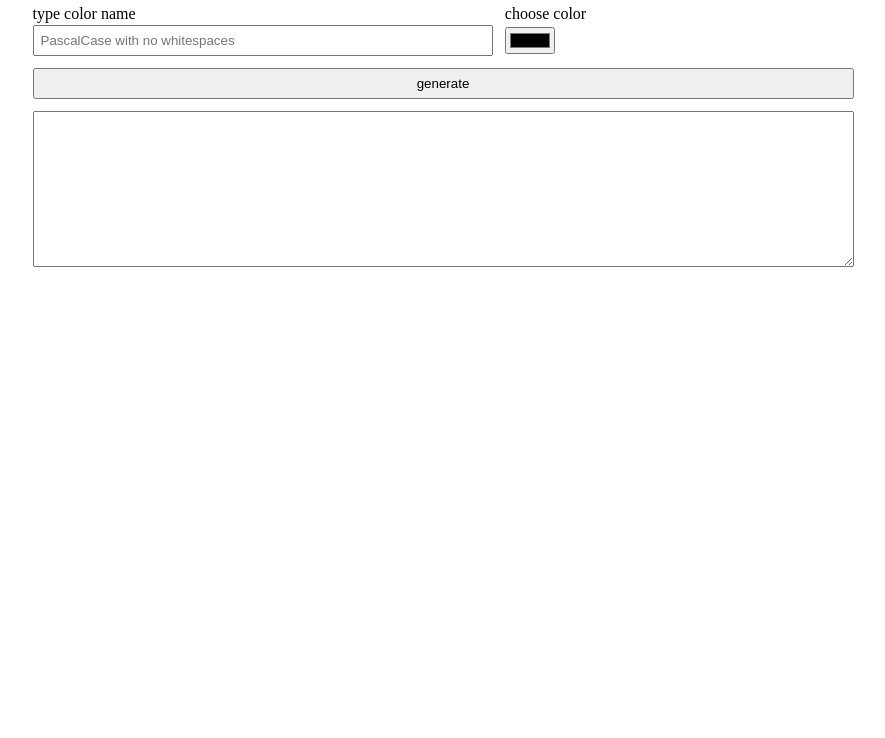
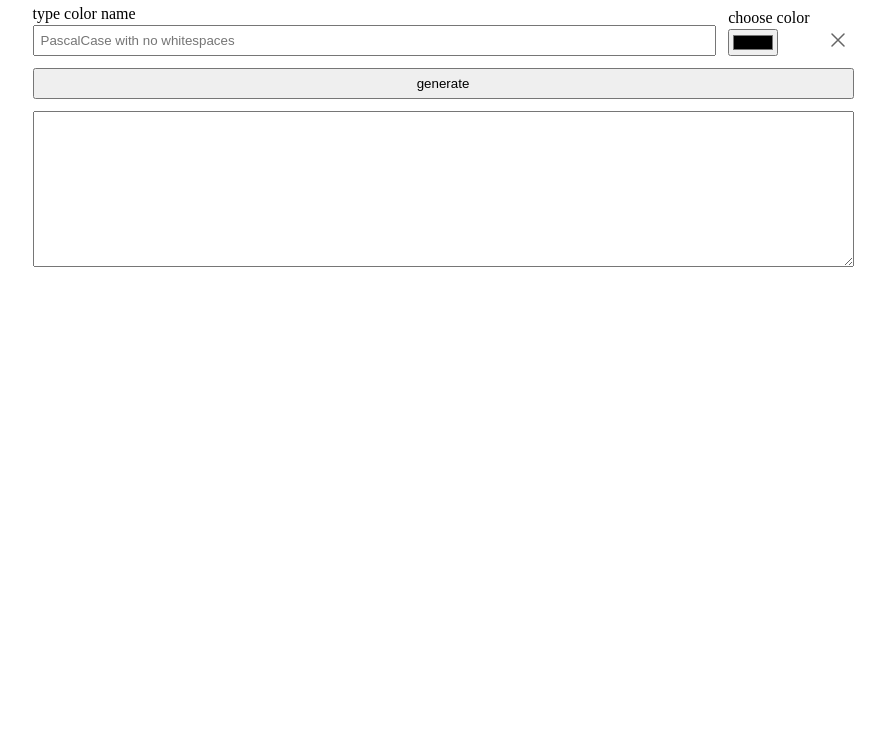
Before and after one commit to slavkapiyavka/xaml-color-generator, a plain HTML site: page index.html in a window 1280 px wide. Shown: the part 62-800 px from the top of the page, without its empty margins (197-1082 px from the left). Drawn offline with Linux system fonts and the light colour scheme.

Commit message:
add and style 'remove color' button

```diff
--- a/index.html
+++ b/index.html
@@ -27,6 +27,12 @@
                         <span>choose color</span>
                         <input class="color-code-input" type="color" name="color-code" />
                     </label>
+                    <button class="remove-color-button" aria-label="remove color">
+                        <svg xmlns="http://www.w3.org/2000/svg" fill="none" viewBox="0 0 24 24" stroke-width="1.5"
+                            stroke="currentColor">
+                            <path stroke-linecap="round" stroke-linejoin="round" d="M6 18L18 6M6 6l12 12" />
+                        </svg>
+                    </button>
                 </li>
             </ul>
             <button type="submit" class="generate-button">generate</button>
@@ -44,6 +50,12 @@
                     <span>choose color</span>
                     <input class="color-code-input" type="color" name="color-code" />
                 </label>
+                <button class="remove-color-button" aria-label="remove color">
+                    <svg xmlns="http://www.w3.org/2000/svg" fill="none" viewBox="0 0 24 24" stroke-width="1.5"
+                        stroke="currentColor">
+                        <path stroke-linecap="round" stroke-linejoin="round" d="M6 18L18 6M6 6l12 12" />
+                    </svg>
+                </button>
             </li>
         </template>
 
--- a/styles/styles.css
+++ b/styles/styles.css
@@ -18,7 +18,8 @@ body {
 
 .color-row {
     display: grid;
-    grid-auto-flow: column;
+    grid-template-columns: 1fr auto auto;
+    align-items: end;
     gap: 12px;
     margin-bottom: 12px;
 }
@@ -41,3 +42,30 @@ body {
     padding: 6px;
     margin-bottom: 12px;
 }
+
+.remove-color-button {
+    padding: 4px;
+    margin: 0;
+    width: 32px;
+    height: 32px;
+    background-color: transparent;
+    border: none;
+    border-radius: 24px;
+    opacity: 0.6;
+    transition: background-color 75ms, opacity 75ms, rotate 125ms;
+}
+
+.remove-color-button:hover {
+    background-color: lightcoral;
+    opacity: 1;
+}
+
+.remove-color-button:active {
+    background-color: red;
+    rotate: 90deg;
+}
+
+.remove-color-button svg {
+    width: 24px;
+    height: 24px;
+}
```
